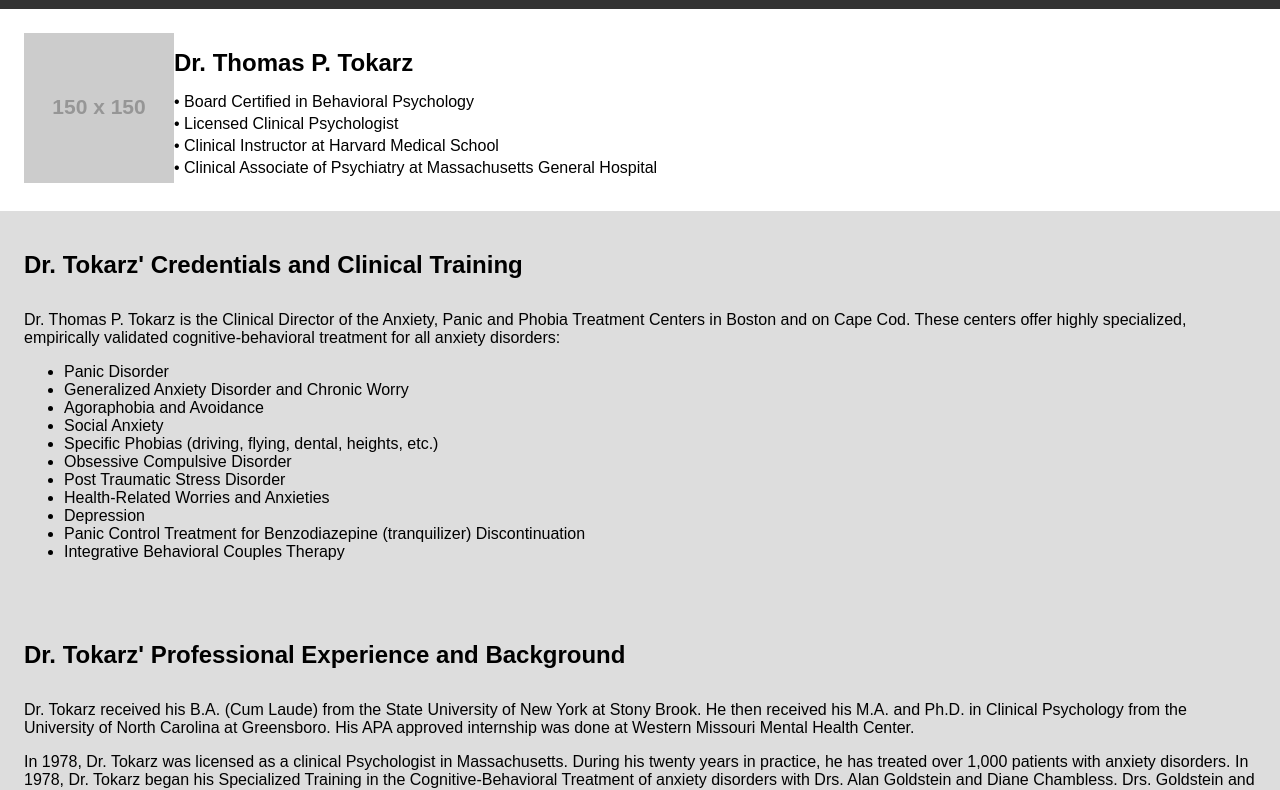
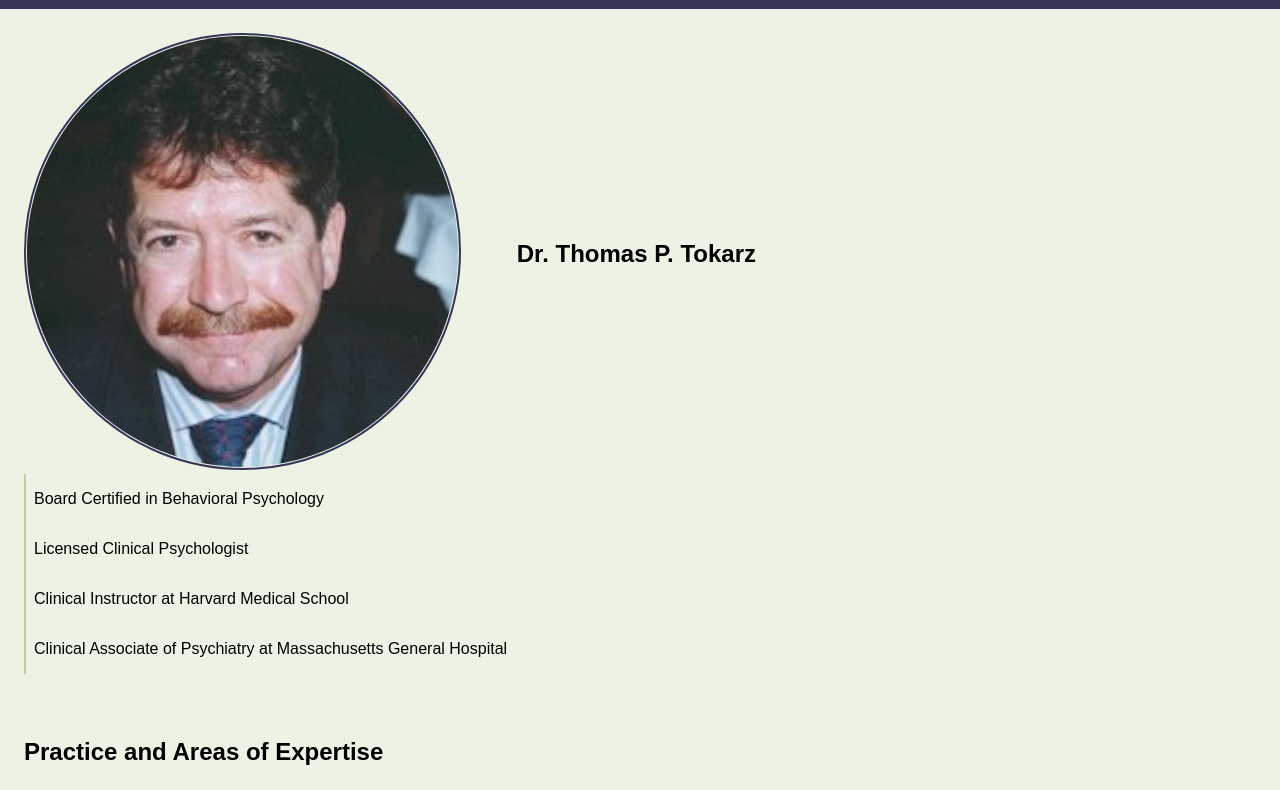
Before and after one commit to chrisobs13/apptc, a website: page public/index.html in a window 1280 px wide. Shown: the part 76-866 px from the top of the page. Drawn offline with Linux system fonts and the light colour scheme; placeholder pictures from the web are drawn by us; files whose address does not match are found by name.

Commit message:
start visual design

```diff
--- a/public/index.html
+++ b/public/index.html
@@ -41,11 +41,11 @@
 </header>
 <main>
   <section class="intro">
-    <div class="">
-      <img src="http://placehold.it/150x150" alt="">
-    </div>
+    <figure>
+      <img src="images/doctor-tom-tokarz.jpg" alt="">
+    </figure>
+    <h2>Dr. Thomas P. Tokarz</h2>
     <div>
-      <h2>Dr. Thomas P. Tokarz</h2>
       <h3>
         <span>
           Board Certified in Behavioral Psychology
@@ -63,7 +63,7 @@
     </div>
   </section>
   <div>
-    <h4>Dr. Tokarz' Credentials and Clinical Training</h4>
+    <h4>Practice and Areas of Expertise</h4>
     <p>
       Dr. Thomas P. Tokarz is the Clinical Director of the Anxiety, Panic and Phobia Treatment Centers in Boston and on Cape Cod. These centers offer highly specialized, empirically validated cognitive-behavioral treatment for all anxiety disorders:
     </p>
@@ -82,7 +82,7 @@
     </ul>
   </div>
   <div>
-    <h4>Dr. Tokarz' Professional Experience and Background</h4>
+    <h4>Professional Experience and Background</h4>
     <p>
       Dr. Tokarz received his B.A. (Cum Laude) from the State University of New York at Stony Brook.  He then received his M.A. and Ph.D. in Clinical Psychology from the University of North Carolina at Greensboro.  His APA approved internship was done at Western Missouri Mental Health Center.
     </p>
--- a/src/stylesheets/app.scss
+++ b/src/stylesheets/app.scss
@@ -1,4 +1,7 @@
 @import "base/typography";
+
+$dk: #353459;
+$lt: #ECF2E4;
 
 html,body {
   margin: 0;
@@ -7,7 +10,7 @@ html,body {
 
 body {
   font-size: 16px;
-  background: #ddd;
+  background: $lt;
 }
 
 h1,h2,h3,h4,h5,h6 {
@@ -20,7 +23,7 @@ h3,h4,h4,h5,h6 {
 }
 
 header {
-  background: #333;
+  background: $dk;
   color: #fff;
   padding: 1.5rem;
 }
@@ -36,21 +39,43 @@ main > div {
 
 .intro {
   display: flex;
-  background: #fff;
   padding: 1.5rem;
+  flex-wrap: wrap;
+  align-items: center;
+
+  h2 {
+    flex: 0 0 60%;
+    margin-left: 5%;
+  }
+
+  figure {
+    height: auto;
+    flex: 0 0 35%;
+    margin: 0;
+    padding: 0;
+    img {
+      border-radius: 100%;
+      width: 100%;
+      max-width: 100%;
+      border: 2px solid $dk;
+      padding: 1px;
+    }
+  }
+
 
   h3 {
     padding: 0;
     font-weight: normal;
     font-size: 1rem;
+    flex: 1 0 100%;
+    display: flex;
+    flex-direction: column;
 
   }
   h3 span {
-    display: block;
-    padding-bottom: .25rem;
+    flex: 1 1 100%;
+    border-left: 2px solid darken($lt,20%);
+    padding: 1rem .5rem;
   }
 
-  h3 span::before {
-    content:'•';
-  }
 }
```
Also changed, not shown: src/html/index.html (+6 -6 lines), public/images/doctor-tom-tokarz.jpg (added), public/stylesheets/app.css, src/images/doctor-tom-tokarz.jpg (added), 1 other file.
